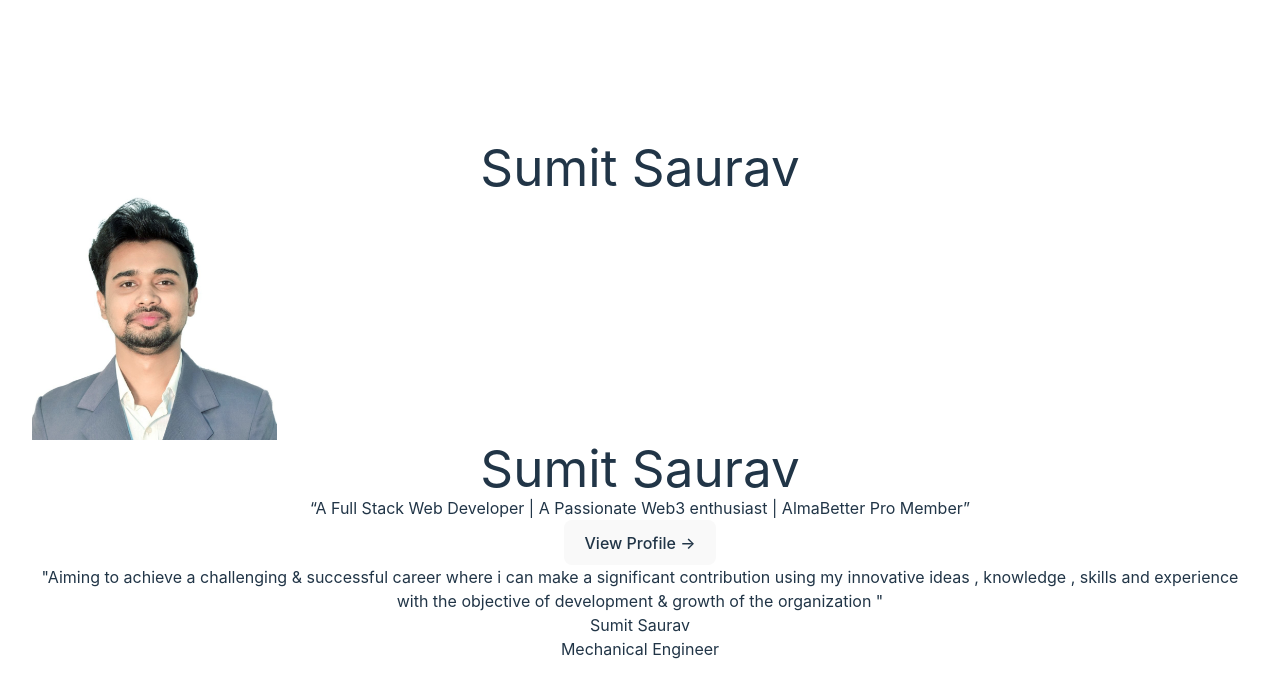
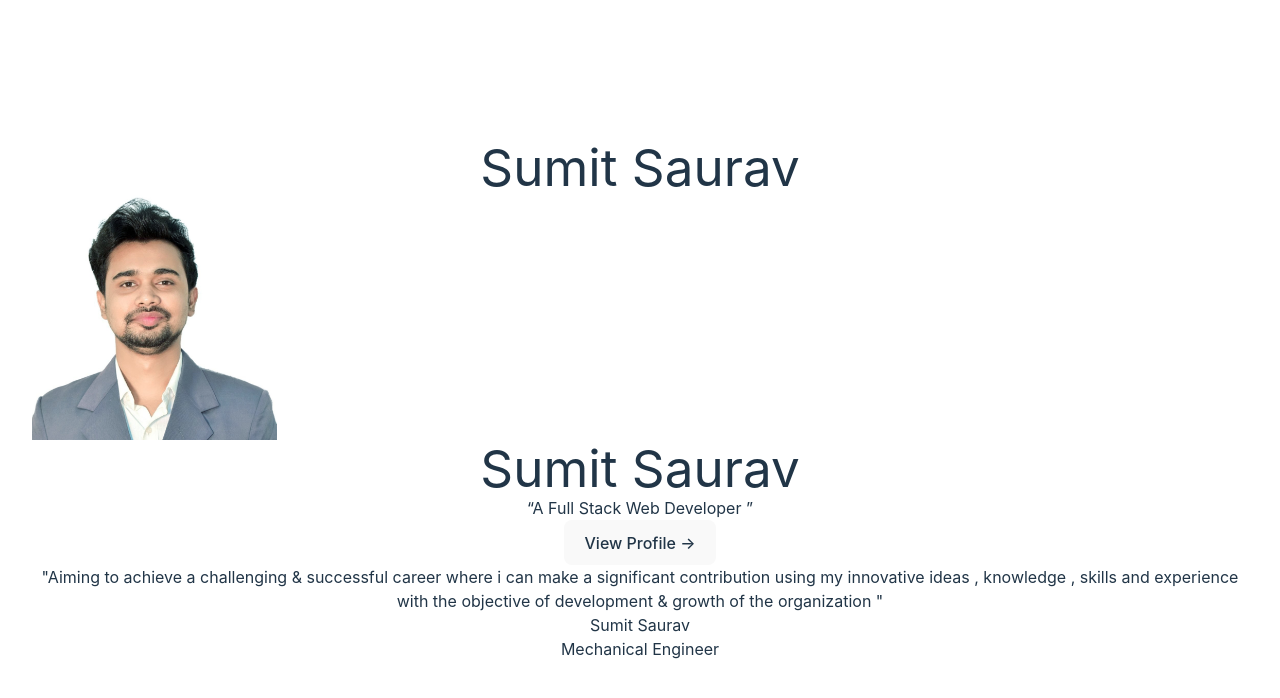
Before and after one commit to Sumit021995/react-js-study, a React (Vite) app in the folder react-tailwind-prop/tailwind-prop-react/: page / in a window 1280 px wide. Shown: the top 698 px of the page. Built offline with nearby package versions, Linux system fonts and the light colour scheme.

Commit message:
file updated

```diff
--- a/react-tailwind-prop/tailwind-prop-react/src/App.jsx
+++ b/react-tailwind-prop/tailwind-prop-react/src/App.jsx
@@ -19,7 +19,7 @@ function App() {
   <div className="absolute bottom-4 left-4 text-left">
     <h1 className="text-lg font-semibold text-white">Sumit Saurav</h1>
     <p className="mt-2 text-sm text-gray-300">
-    “A Full Stack Web Developer | A Passionate Web3 enthusiast | AlmaBetter Pro Member”
+    “A Full Stack Web Developer ”
     </p>
     <button className="mt-2 inline-flex cursor-pointer items-center text-sm font-semibold text-white">
       View Profile →
```
